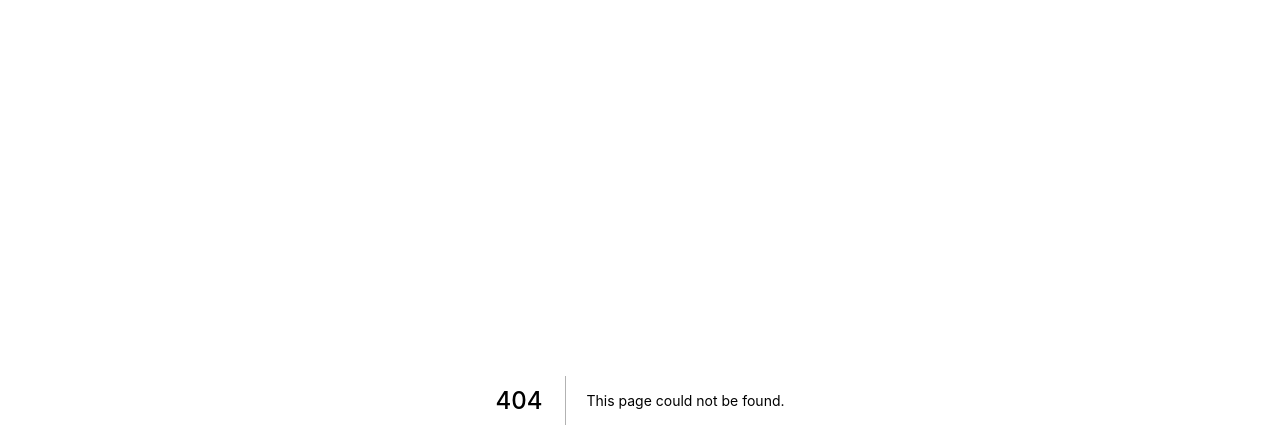
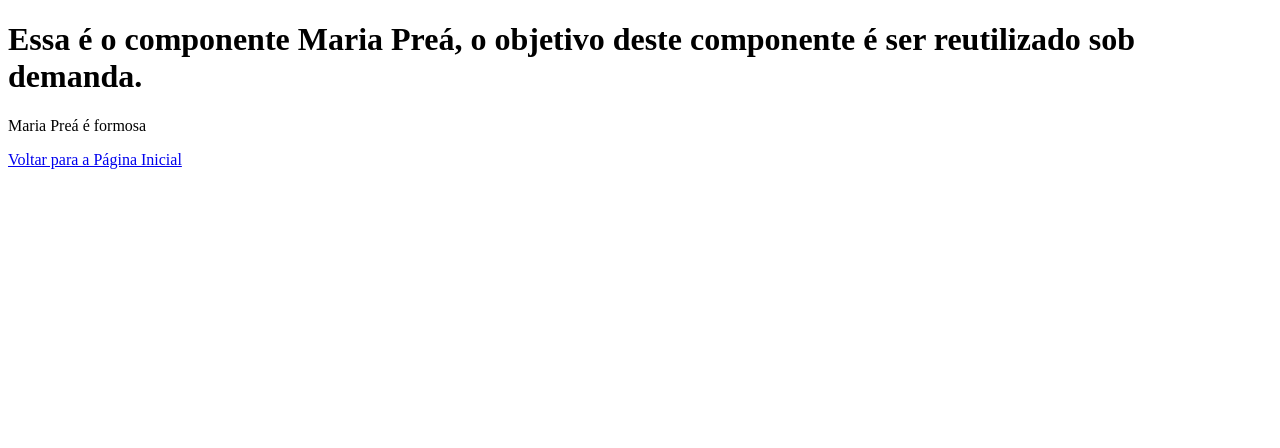
Before and after one commit to DouglasCandido/My-First-Next.js-App, a Next.js app: page /maria in a window 1280 px wide. Before the commit this address had no page. Shown: the top 448 px of the page. Built offline with nearby package versions, Linux system fonts and the light colour scheme.

Commit message:
Uma navegação entre as páginas foi feita com o uso do next/link, também foi criado um componente para ser reutilizado se necessário.

```diff
--- /dev/null
+++ b/components/MariaPrea.js
@@ -0,0 +1,21 @@
+import Link from 'next/link'
+
+const MariaPrea = ({adjetivo}) => (
+
+    <div>
+
+      <title> Componente Maria Preá </title>
+
+      <h1>Essa é o componente Maria Preá, o objetivo deste componente é ser reutilizado sob demanda.</h1>
+
+      <p>Maria Preá é {adjetivo}</p>
+
+    <Link href="/">
+          <a>Voltar para a Página Inicial</a>
+    </Link>
+
+    </div>
+
+  )
+
+  export default MariaPrea
--- /dev/null
+++ b/pages/maria.js
@@ -0,0 +1,23 @@
+import Link from 'next/link'
+import MariaPrea from '../components/MariaPrea'
+
+
+const Maria = () => (
+
+    <div>
+
+        {/* <title> Página Maria Preá </title>
+
+        <h1>Essa é a página Maria Preá</h1>
+
+        <Link href="/">
+            <a>Voltar para a Página Inicial</a>
+        </Link> */}
+
+        <MariaPrea adjetivo={"formosa"}/>
+
+    </div>
+
+  )
+
+  export default Maria
```
Also changed, not shown: pages/index.js (+14 -0 lines).
